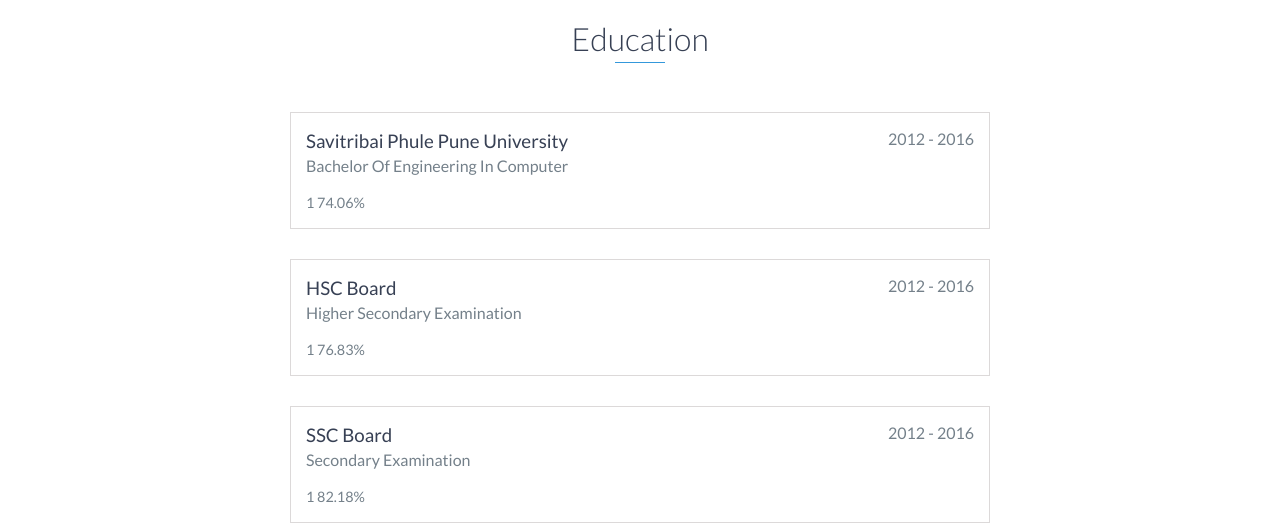
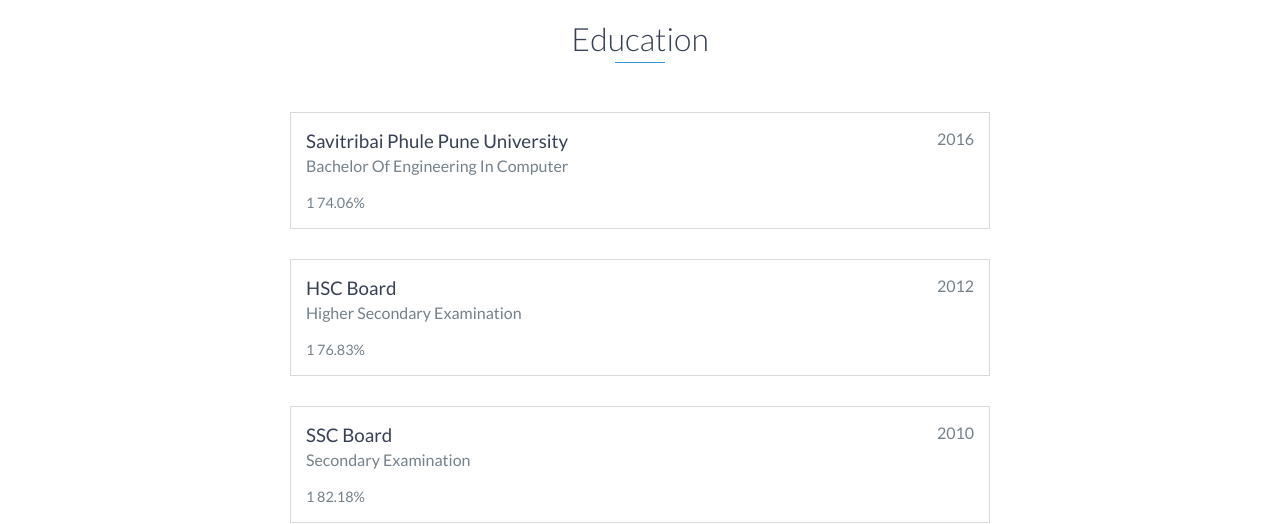
Before and after one commit to kishor-mane-patil/myportfolio, a website: page index.html in a window 1280 px wide. Shown: the part 1620-2144 px from the top of the page. Drawn offline with nearby package versions, Linux system fonts and the light colour scheme.

Commit message:
Update index.html

```diff
--- a/index.html
+++ b/index.html
@@ -109,7 +109,7 @@
         <h2 class="heading">Education</h2>
         <div class="education-block">
             <h3>Savitribai Phule Pune University</h3>
-            <span class="education-date">2012 - 2016</span>
+            <span class="education-date">2016</span>
             <h4>Bachelor Of Engineering In Computer</h4>
             <p>1
                 74.06%
@@ -117,7 +117,7 @@
         </div>
 		 <div class="education-block">
             <h3>HSC Board</h3>
-            <span class="education-date">2012 - 2016</span>
+            <span class="education-date">2012</span>
             <h4>Higher Secondary Examination</h4>
             <p>1
                 76.83%
@@ -125,7 +125,7 @@
         </div>
 		 <div class="education-block">
             <h3>SSC Board</h3>
-            <span class="education-date">2012 - 2016</span>
+            <span class="education-date">2010</span>
             <h4>Secondary Examination</h4>
             <p>1
                 82.18%
```
